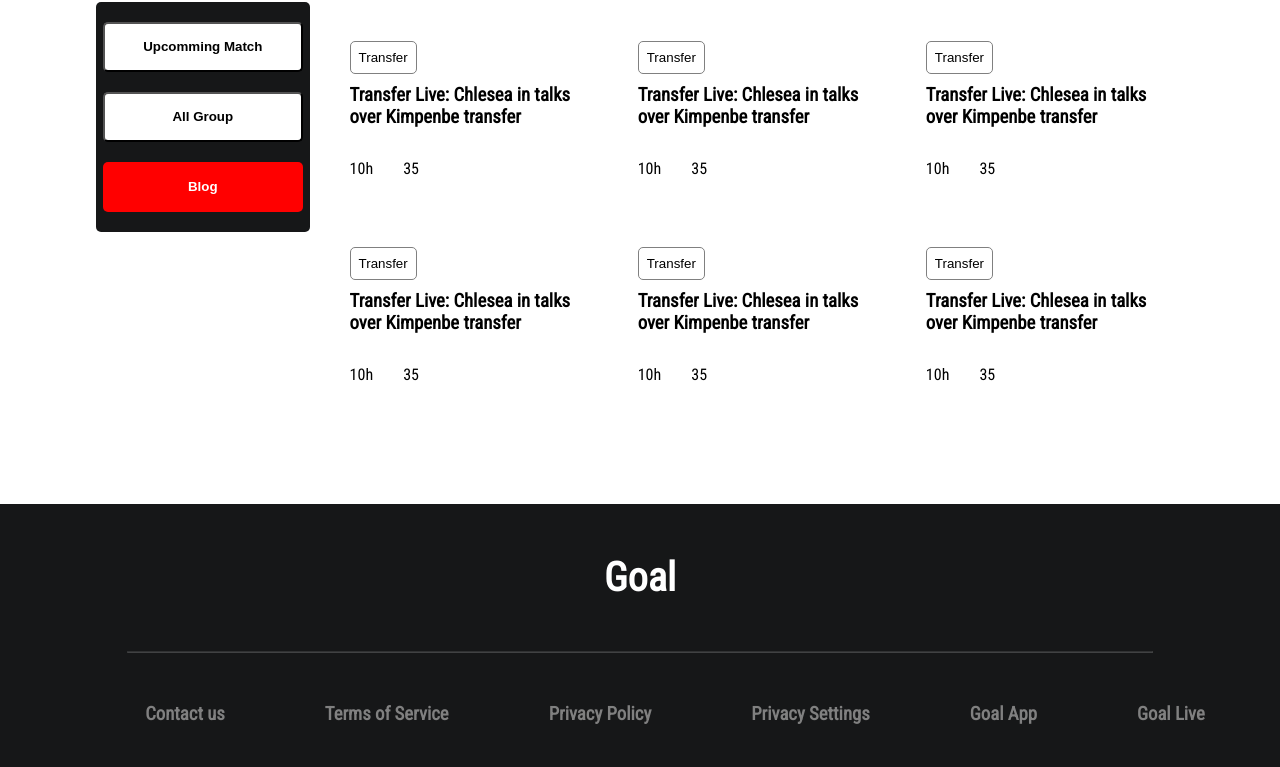
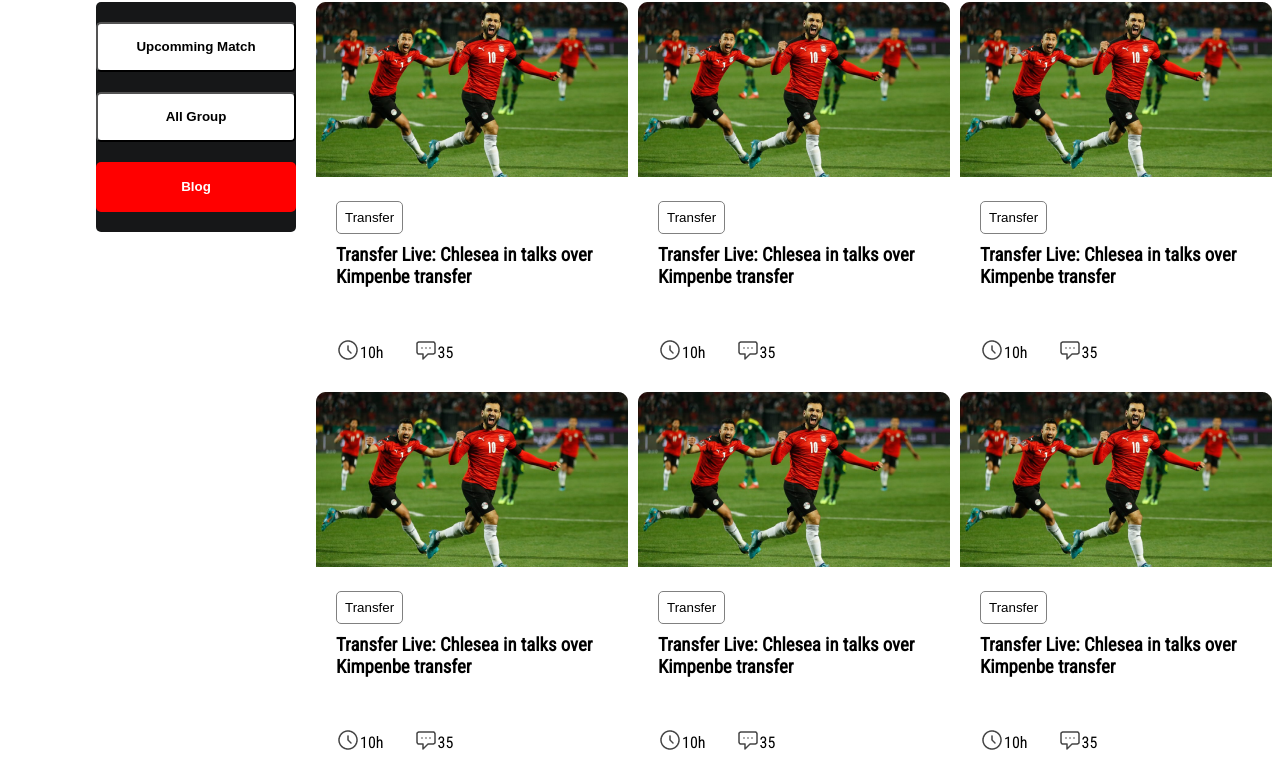
Before and after one commit to shakibgithub944/Second-Assignment, a plain HTML site: page index.html in a window 1280 px wide. Shown: the part 675-1442 px from the top of the page. Drawn offline with Linux system fonts and the light colour scheme; the site is published under a folder, as on GitHub Pages, so addresses that start at the root find nothing.

Commit message:
finally  img correctioned

```diff
--- a/index.html
+++ b/index.html
@@ -49,93 +49,93 @@
         </div>
         <div class=" blog-list">
             <div class="blogs">
-                <img src="/assets/BlogImage.png" alt="">
+                <img src="assets/BlogImage.png" alt="">
                 <div class="description">
                     <button class="b-btn">Transfer</button>
                     <h3>Transfer Live: Chlesea in talks
                         over Kimpenbe transfer</h3>
                     <div class="icon">
-                        <span><img src="/assets/TimeIcon.png" alt="">
+                        <span><img src="assets/TimeIcon.png" alt="">
                             <p>10h</p>
                         </span>
-                        <span><img src="/assets/ChatIcon.png" alt="">
+                        <span><img src="assets/ChatIcon.png" alt="">
                             <p>35</p>
                         </span>
                     </div>
                 </div>
             </div>
             <div class="blogs">
-                <img src="/assets/BlogImage.png" alt="">
+                <img src="assets/BlogImage.png" alt="">
                 <div class="description">
                     <button class="b-btn">Transfer</button>
                     <h3>Transfer Live: Chlesea in talks
                         over Kimpenbe transfer</h3>
                     <div class="icon">
-                        <span><img src="/assets/TimeIcon.png" alt="">
+                        <span><img src="assets/TimeIcon.png" alt="">
                             <p>10h</p>
                         </span>
-                        <span><img src="/assets/ChatIcon.png" alt="">
+                        <span><img src="assets/ChatIcon.png" alt="">
                             <p>35</p>
                         </span>
                     </div>
                 </div>
             </div>
             <div class="blogs">
-                <img src="/assets/BlogImage.png" alt="">
+                <img src="assets/BlogImage.png" alt="">
                 <div class="description">
                     <button class="b-btn">Transfer</button>
                     <h3>Transfer Live: Chlesea in talks
                         over Kimpenbe transfer</h3>
                     <div class="icon">
-                        <span><img src="/assets/TimeIcon.png" alt="">
+                        <span><img src="assets/TimeIcon.png" alt="">
                             <p>10h</p>
                         </span>
-                        <span><img src="/assets/ChatIcon.png" alt="">
+                        <span><img src="assets/ChatIcon.png" alt="">
                             <p>35</p>
                         </span>
                     </div>
                 </div>
             </div>
-            <div class="blogs"> <img src="/assets/BlogImage.png" alt="">
+            <div class="blogs"> <img src="assets/BlogImage.png" alt="">
                 <div class="description">
                     <button class="b-btn">Transfer</button>
                     <h3>Transfer Live: Chlesea in talks
                         over Kimpenbe transfer</h3>
                     <div class="icon">
-                        <span><img src="/assets/TimeIcon.png" alt="">
+                        <span><img src="assets/TimeIcon.png" alt="">
                             <p>10h</p>
                         </span>
-                        <span><img src="/assets/ChatIcon.png" alt="">
+                        <span><img src="assets/ChatIcon.png" alt="">
                             <p>35</p>
                         </span>
                     </div>
                 </div>
             </div>
-            <div class="blogs"> <img src="/assets/BlogImage.png" alt="">
+            <div class="blogs"> <img src="assets/BlogImage.png" alt="">
                 <div class="description">
                     <button class="b-btn">Transfer</button>
                     <h3>Transfer Live: Chlesea in talks
                         over Kimpenbe transfer</h3>
                     <div class="icon">
-                        <span><img src="/assets/TimeIcon.png" alt="">
+                        <span><img src="assets/TimeIcon.png" alt="">
                             <p>10h</p>
                         </span>
-                        <span><img src="/assets/ChatIcon.png" alt="">
+                        <span><img src="assets/ChatIcon.png" alt="">
                             <p>35</p>
                         </span>
                     </div>
                 </div>
             </div>
-            <div class="blogs"> <img src="/assets/BlogImage.png" alt="">
+            <div class="blogs"> <img src="assets/BlogImage.png" alt="">
                 <div class="description">
                     <button class="b-btn">Transfer</button>
                     <h3>Transfer Live: Chlesea in talks
                         over Kimpenbe transfer</h3>
                     <div class="icon">
-                        <span><img src="/assets/TimeIcon.png" alt="">
+                        <span><img src="assets/TimeIcon.png" alt="">
                             <p>10h</p>
                         </span>
-                        <span><img src="/assets/ChatIcon.png" alt="">
+                        <span><img src="assets/ChatIcon.png" alt="">
                             <p>35</p>
                         </span>
                     </div>
```
Also changed, not shown: upcomming.html (+13 -13 lines).
